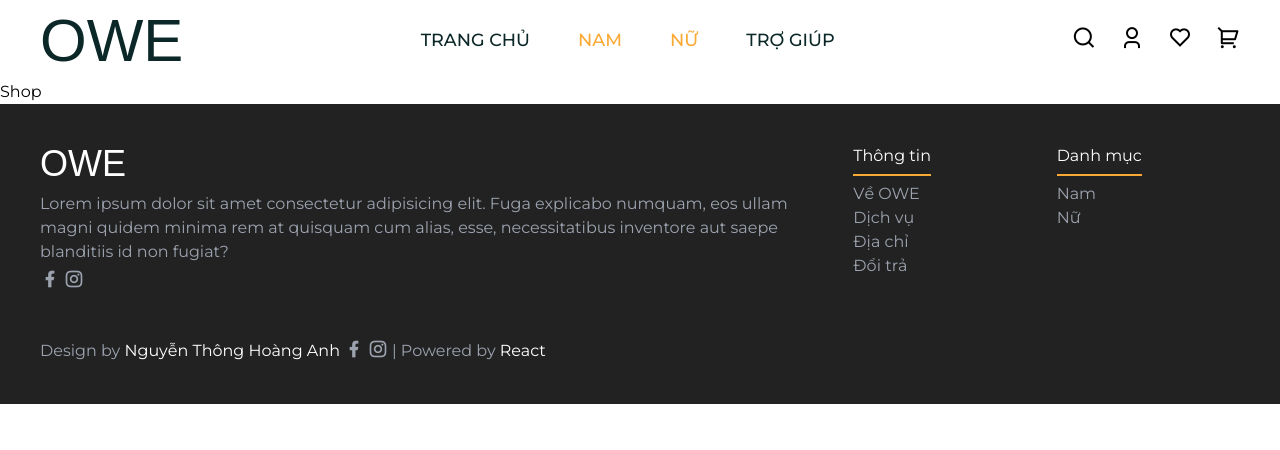
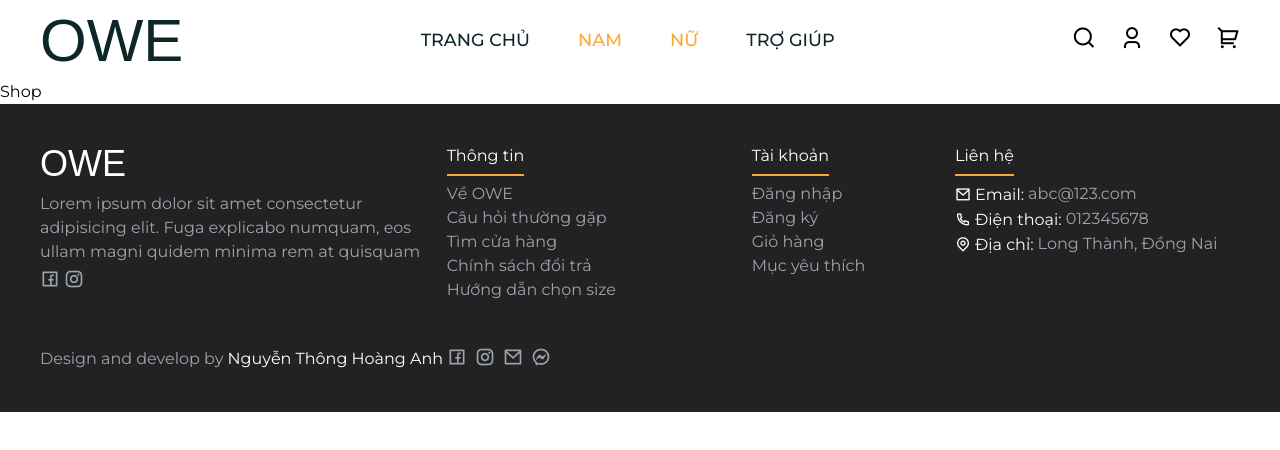
Before and after one commit to hanti1999/OWE-Shop_MERN, a React (Vite) app in the folder frontend/: page /shop in a window 1280 px wide. Shown: the top 450 px of the page. Built offline with nearby package versions, Linux system fonts and the light colour scheme; a web font is replaced by a local one.

Commit message:
finish ui

```diff
--- a/frontend/src/components/Footer/Footer.jsx
+++ b/frontend/src/components/Footer/Footer.jsx
@@ -1,58 +1,147 @@
 import React from 'react';
 import './footer.css';
 import { Link } from 'react-router-dom';
+
+const footerLinks = [
+  {
+    path: '/about',
+    display: 'Về OWE',
+  },
+  {
+    path: '/support',
+    display: 'Câu hỏi thường gặp',
+  },
+  {
+    path: '/',
+    display: 'Tìm cửa hàng',
+  },
+  {
+    path: '/',
+    display: 'Chính sách đổi trả',
+  },
+  {
+    path: '/',
+    display: 'Hướng dẫn chọn size',
+  },
+];
+
+const footerLinks2 = [
+  {
+    path: '/login',
+    display: 'Đăng nhập',
+  },
+  {
+    path: '/register',
+    display: 'Đăng ký',
+  },
+  {
+    path: '/cart',
+    display: 'Giỏ hàng',
+  },
+  {
+    path: '/wishlist',
+    display: 'Mục yêu thích',
+  },
+];
+
+const footerLinks3 = [
+  {
+    icon: 'ri-mail-line',
+    display: 'Email:',
+    decs: 'abc@123.com',
+  },
+  {
+    icon: 'ri-phone-line',
+    display: 'Điện thoại:',
+    decs: '012345678',
+  },
+  {
+    icon: 'ri-map-pin-line',
+    display: 'Địa chỉ:',
+    decs: 'Long Thành, Đồng Nai',
+  },
+];
+
+const devLinks = [
+  {
+    href: 'https://www.facebook.com/hoangfanh.99/',
+    icon: 'ri-facebook-box-line',
+  },
+  {
+    href: 'https://www.instagram.com/hoangfanh.99/',
+    icon: 'ri-instagram-line',
+  },
+  {
+    href: 'mailto:nth.anh020209@gmail.com',
+    icon: 'ri-mail-line',
+  },
+  {
+    href: 'https://zalo.me/0986359498',
+    icon: 'ri-messenger-line',
+  },
+];
 
 const Footer = () => {
   return (
     <footer className=' bg-[#222] py-10'>
       <div className='container'>
-        <div className='grid grid-cols-12 gap-5 footer__link'>
-          <div className='md:col-span-8 col-span-12'>
+        <div className='footer__link grid grid-cols-12 gap-5'>
+          <div className='md:col-span-4 col-span-12'>
             <Link to='/' className='logo'>
               <h1 className='text-4xl text-white mb-2'>OWE</h1>
             </Link>
             <p>
               Lorem ipsum dolor sit amet consectetur adipisicing elit. Fuga
               explicabo numquam, eos ullam magni quidem minima rem at quisquam
-              cum alias, esse, necessitatibus inventore aut saepe blanditiis id
-              non fugiat?
             </p>
             <div className='flex'>
               <a href='#' target='_blank'>
-                <i className='ri-facebook-fill pr-1'></i>
+                <i className='ri-facebook-box-line pr-1'></i>
               </a>
               <a href='#' target='_blank'>
                 <i className='ri-instagram-line'></i>
               </a>
             </div>
           </div>
-          <div className='md:col-span-2 col-span-6'>
+          <div className='md:col-span-3 col-span-6'>
             <h4>Thông tin</h4>
-            <Link to='/'>Về OWE</Link>
-            <Link to='/'>Dịch vụ</Link>
-            <Link to='/'>Địa chỉ</Link>
-            <Link to='/'>Đổi trả</Link>
+            {footerLinks.map((link, index) => (
+              <div key={index}>
+                <Link to={link.path}>{link.display}</Link>
+              </div>
+            ))}
           </div>
           <div className='md:col-span-2 col-span-6'>
-            <h4>Danh mục</h4>
-            <Link to='/'>Nam</Link>
-            <Link to='/'>Nữ</Link>
+            <h4>Tài khoản</h4>
+            {footerLinks2.map((link, index) => (
+              <div key={index}>
+                <Link to={link.path}>{link.display}</Link>
+              </div>
+            ))}
+          </div>
+          <div className='md:col-span-3 col-span-12'>
+            <h4>Liên hệ</h4>
+            {footerLinks3.map((item, index) => (
+              <div key={index} className='flex gap-1'>
+                <span>
+                  <i className={`${item.icon} mr-1`}></i>
+                  {item.display}
+                </span>
+                <p>{item.decs}</p>
+              </div>
+            ))}
           </div>
         </div>
-        <div className='mt-10'>
-          <div className='flex items-center'>
-            <p>
-              Design by
-              <span> Nguyễn Thông Hoàng Anh</span>
-              <a href='https://www.facebook.com/hoangfanh.99/' target='_blank'>
-                <i className='ri-facebook-fill pl-1'></i>
+        <div className='dev__links mt-10 flex items-center'>
+          <p>
+            Design and develop by
+            <span> Nguyễn Thông Hoàng Anh</span>
+            {devLinks.map((item, index) => (
+              <a href={item.href} key={index} target='_blank'>
+                <i className={`${item.icon} px-1`}></i>
               </a>
-              <a href='https://www.instagram.com/hoangfanh.99/' target='_blank'>
-                <i className='ri-instagram-line px-1'></i>
-              </a>
-              | Powered by <span> React</span>
-            </p>
-          </div>
+            ))}
+          </p>
         </div>
       </div>
     </footer>
--- a/frontend/src/components/Footer/footer.css
+++ b/frontend/src/components/Footer/footer.css
@@ -14,10 +14,6 @@ footer span {
     color: #fff;
 }
 
-.footer__link a {
-    display: block;
-}
-
 footer a:hover {
     color: var(--secondary-color);
 }
--- a/frontend/src/components/Header/Header.jsx
+++ b/frontend/src/components/Header/Header.jsx
@@ -21,6 +21,21 @@ const nav__links = [
   },
 ];
 
+const nav__links2 = [
+  {
+    path: '/login',
+    icon: 'ri-user-3-line',
+  },
+  {
+    path: '/wishlist',
+    icon: 'ri-heart-line',
+  },
+  {
+    path: '/cart',
+    icon: 'ri-shopping-cart-2-line',
+  },
+];
+
 const Header = () => {
   // Open search bar ======
   const openSearchRef = useRef();
@@ -28,8 +43,27 @@ const Header = () => {
     openSearchRef.current.classList.toggle('open-search');
   };
 
+  const headerRef = useRef(null);
+  const stickyHeaderFunc = () => {
+    window,
+      addEventListener('scroll', () => {
+        if (
+          document.body.scrollTop > 80 ||
+          document.documentElement.scrollTop > 80
+        ) {
+          headerRef.current.classList.add('sticky__header');
+        } else {
+          headerRef.current.classList.remove('sticky__header');
+        }
+      });
+  };
+  useEffect(() => {
+    stickyHeaderFunc();
+    return window.removeEventListener('scroll', stickyHeaderFunc);
+  });
+
   return (
-    <header className='header w-full h-20 leading-[80px]'>
+    <header className='header w-full h-20 leading-[80px]' ref={headerRef}>
       <div className='container relative'>
         {/* Search bar ====== */}
         <form
@@ -78,21 +112,13 @@ const Header = () => {
               <button onClick={searchToggle}>
                 <i className='ri-search-line cursor-pointer'></i>
               </button>
-              <button>
-                <Link to='/login'>
-                  <i className='ri-user-3-line'></i>
-                </Link>
-              </button>
-              <button>
-                <Link to='/'>
-                  <i className='ri-heart-line'></i>
-                </Link>
-              </button>
-              <button>
-                <Link to='/'>
-                  <i className='ri-shopping-cart-2-line'></i>
-                </Link>
-              </button>
+              {nav__links2.map((item, index) => (
+                <button key={index}>
+                  <Link to={item.path}>
+                    <i className={item.icon}></i>
+                  </Link>
+                </button>
+              ))}
             </div>
             {/* Mobile menu ====== */}
             <span className='mobile__menu md:hidden'>
```
